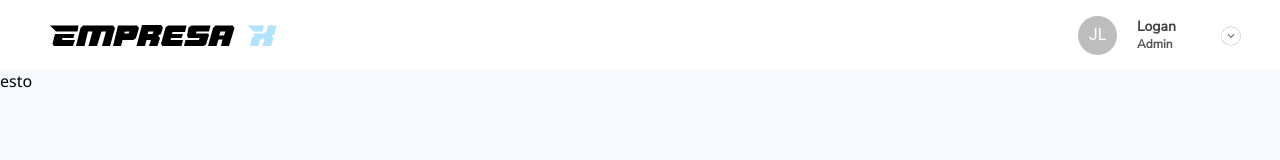
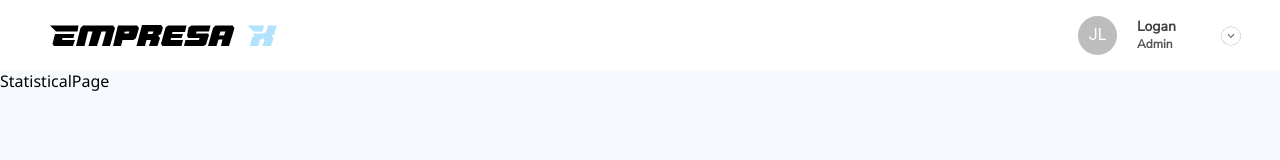
Before and after one commit to luisxhl7/Empresa-x, a React (Create React App) app: page / in a window 1280 px wide. Shown: the top 160 px of the page. Built offline with nearby package versions, Linux system fonts and the light colour scheme.

Commit message:
adding reactRouterDom and routesPublic

```diff
--- a/package.json
+++ b/package.json
@@ -12,6 +12,7 @@
     "@testing-library/user-event": "^13.5.0",
     "react": "^18.2.0",
     "react-dom": "^18.2.0",
+    "react-router-dom": "6",
     "react-scripts": "5.0.1",
     "sass": "^1.71.1",
     "web-vitals": "^2.1.4"
--- a/src/components/pages/App.jsx
+++ b/src/components/pages/App.jsx
@@ -1,9 +1,10 @@
+import { PublicRoutes } from "../../routes/PublicRoutes";
 import PageLayout from "../template/page-layout/Page-layout";
 
 function App() {
   return (
     <PageLayout>
-      esto
+      <PublicRoutes/>
     </PageLayout>
   );
 }
--- /dev/null
+++ b/src/components/pages/StatisticalPage/StatisticalPage.jsx
@@ -0,0 +1,7 @@
+import React from 'react'
+
+export const StatisticalPage = () => {
+  return (
+    <div>StatisticalPage</div>
+  )
+}
--- /dev/null
+++ b/src/components/pages/StatisticalPage/index.js
@@ -0,0 +1 @@
+export * from './StatisticalPage';
--- a/src/index.js
+++ b/src/index.js
@@ -1,11 +1,14 @@
 import React from 'react';
 import ReactDOM from 'react-dom/client';
 import { App } from './components/pages';
+import { BrowserRouter } from 'react-router-dom';
 import './style/index.scss'
 
 const root = ReactDOM.createRoot(document.getElementById('root'));
 root.render(
   <React.StrictMode>
-    <App />
+    <BrowserRouter>
+      <App />
+    </BrowserRouter>
   </React.StrictMode>
 );
--- /dev/null
+++ b/src/routes/PublicRoutes.jsx
@@ -0,0 +1,13 @@
+import React from 'react'
+import { Navigate, Route, Routes } from 'react-router-dom'
+import { StatisticalPage } from '../components/pages/StatisticalPage'
+
+export const PublicRoutes = () => {
+
+  return (
+    <Routes>
+      <Route path = '/'  element = { <StatisticalPage/> }/>
+      <Route path = '/*' element = { <Navigate to = '/' /> }/>
+    </Routes>
+  )
+}
```
Also changed, not shown: src/components/pages/StatisticalPage/statisticalPage.scss (added), 1 other file (tests, documents, lock files or other folders).
